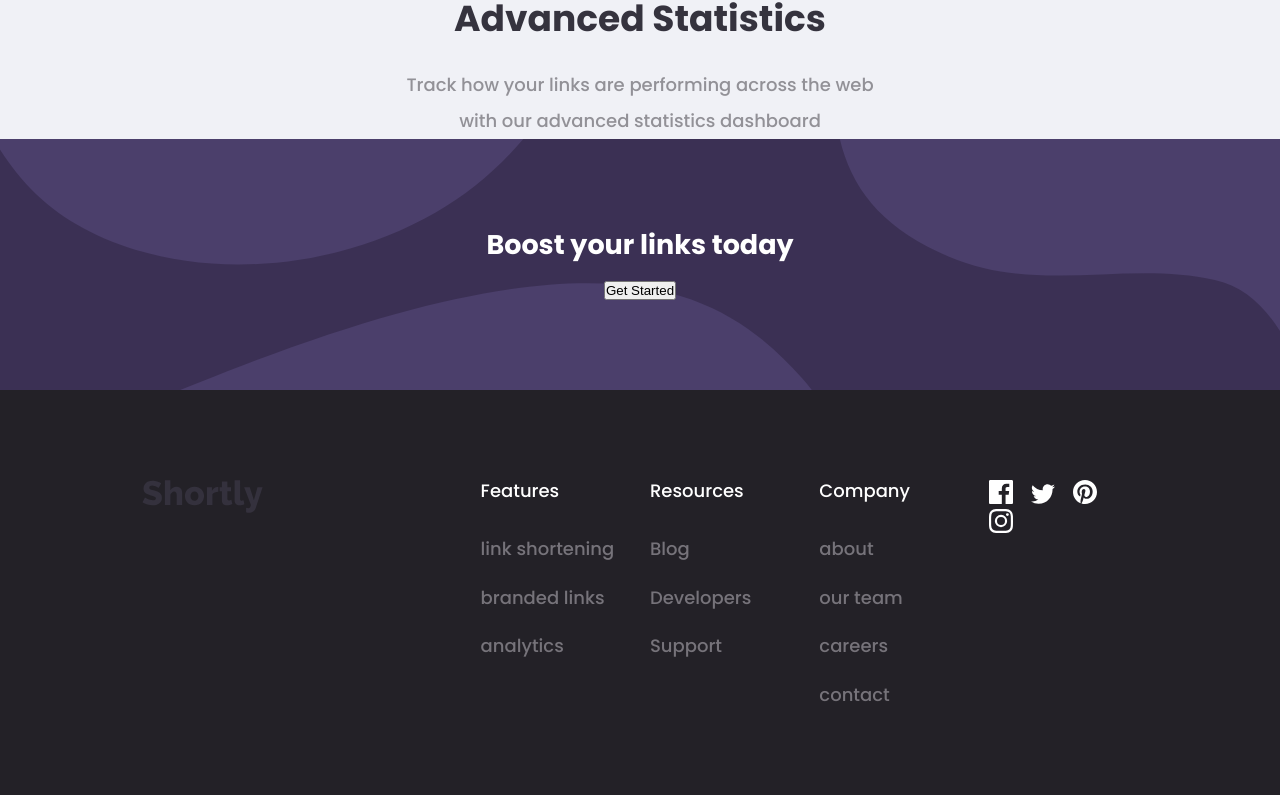
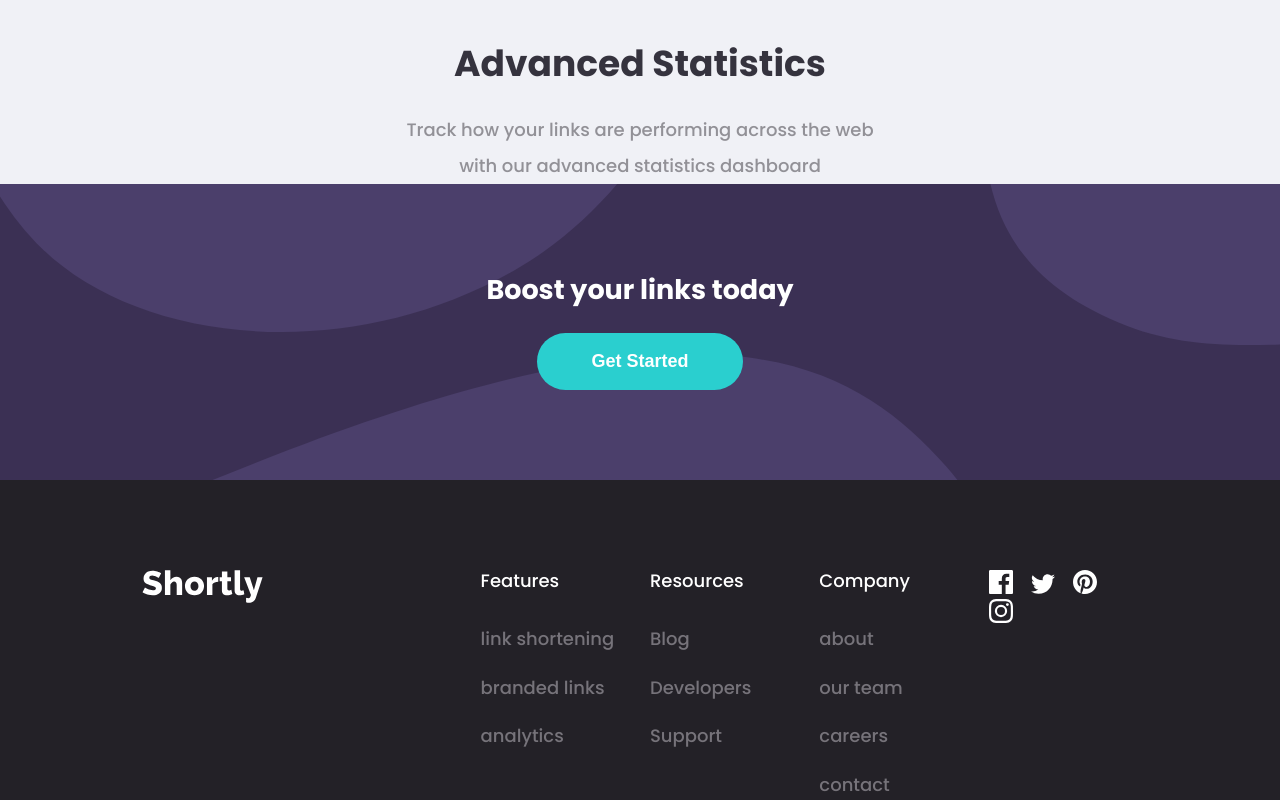
Before and after one commit to uchedotphp/url-shortener, a Vue app: page / in a window 1280 px wide. Shown: the part 1020-1820 px from the top of the page. Built offline with nearby package versions, Linux system fonts and the light colour scheme.

Commit message:
designed rounded button

```diff
--- a/src/App.vue
+++ b/src/App.vue
@@ -113,9 +113,17 @@ $veryDarkViolet: hsl(260, 8%, 14%);
 }
 
 .rounded-button {
+  display: inline-block;
+  border: none;
+  border-radius: 50px;
+  text-align: center;
+  text-decoration: none;
+  font-size: 1em;
+  font-weight: 700;
+  text-transform: capitalize;
   background: hsl(180, 66%, 49%);
   color: #fff;
-  text-transform: capitalize;
+  padding: 1em 3em;
 }
 
 .button-link {
--- a/src/components/FooterSection.vue
+++ b/src/components/FooterSection.vue
@@ -4,7 +4,7 @@
       <el-row :gutter="20">
         <el-col :span="8">
           <div class="grid-content">
-            <img class="footer-logo" src="./../assets/images/logo.svg" alt="logo" srcset />
+            <img class="footer-logo" src="./../assets/images/white-logo.svg" alt="logo" srcset />
           </div>
         </el-col>
         <el-col :span="4">
--- a/src/components/GetStartedSection.vue
+++ b/src/components/GetStartedSection.vue
@@ -2,7 +2,7 @@
   <div class="getStarted">
     <div class="content doubled-container">
       <h2>Boost your links today</h2>
-      <button>Get Started</button>
+      <button class="rounded-button">Get Started</button>
     </div>
   </div>
 </template>
```
Also changed, not shown: src/assets/images/white-logo.svg (added).
